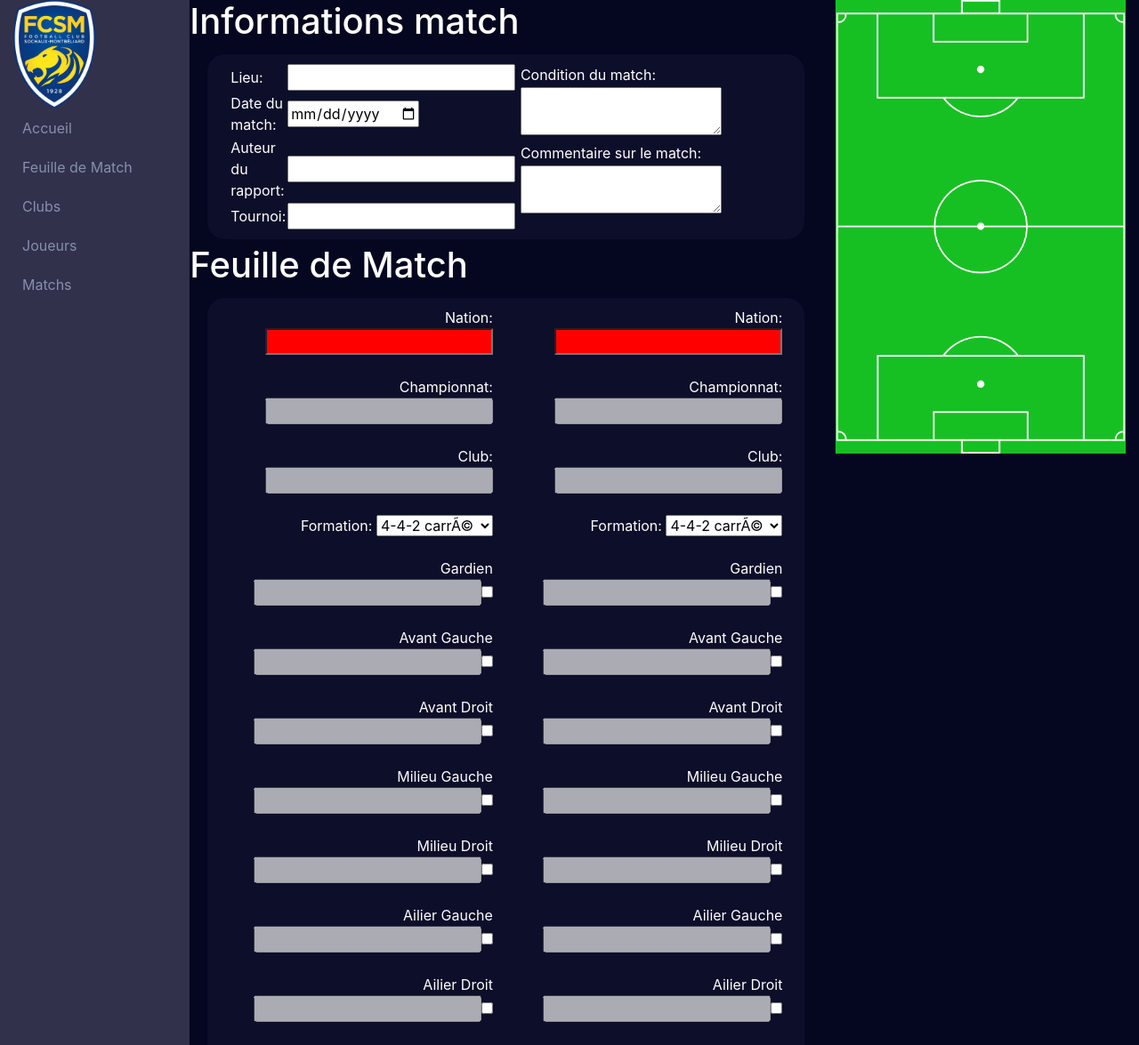
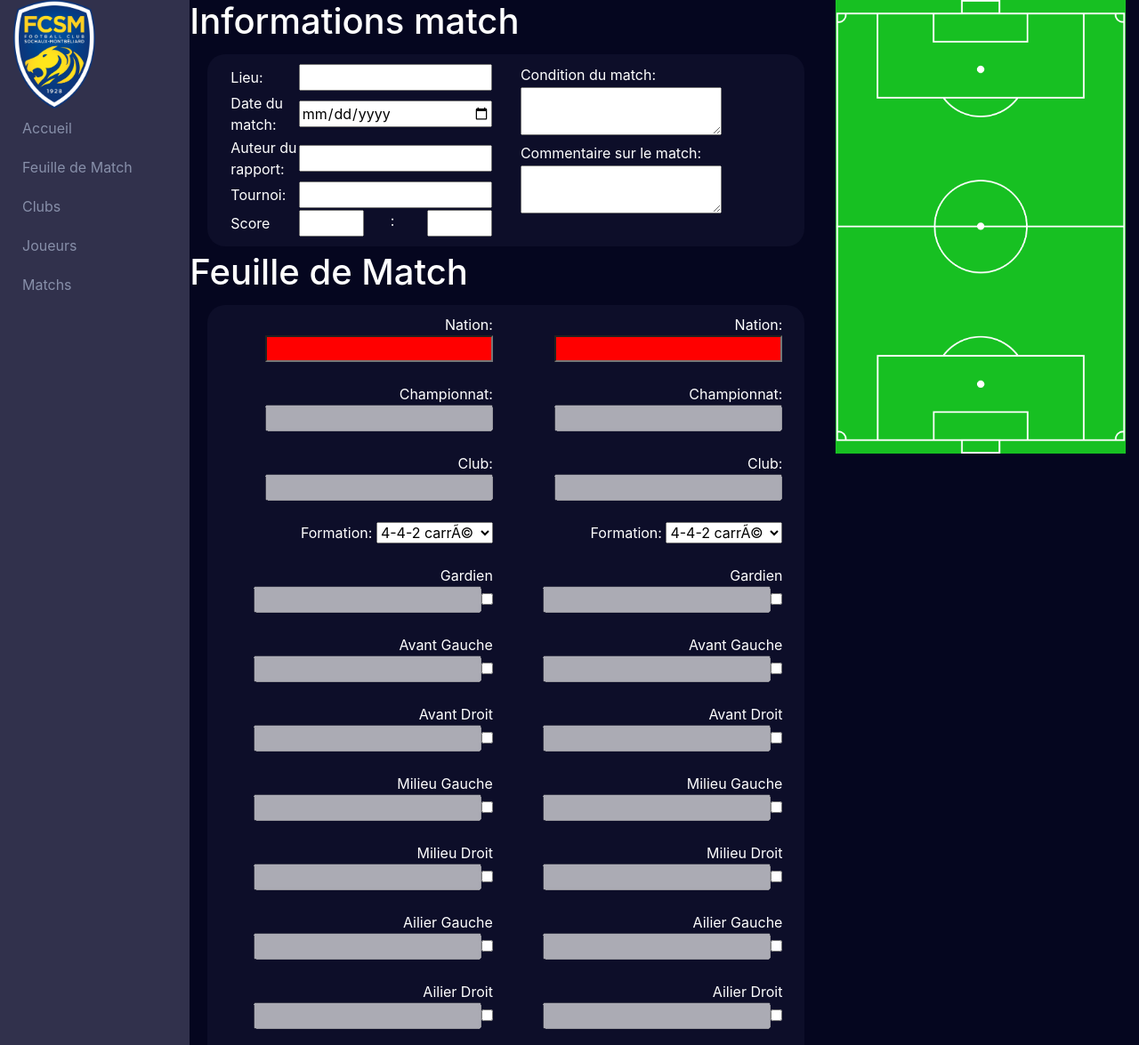
Before and after one commit to AntoinePy/Sochaux, a PHP site: page /feuilleMatch.php in a window 1280 px wide. Shown: the top 1175 px of the page at 89% size. Run offline with PHP 8.4, Linux system fonts and the light colour scheme; a user stored in the database is signed in; data comes from the database, SQL or seed files in the repository; data that the repository does not hold is empty; some libraries are stand-ins or nearby versions.

Commit message:
Modification BDD + enregistrement du score dans la table clubs_matchs

```diff
--- a/ProjetV2/commentaireJoueur.php
+++ b/ProjetV2/commentaireJoueur.php
@@ -93,6 +93,8 @@ include 'php/connectionJoueurs.php';
                 <input type="hidden" name="club2ID" value="<?php echo $idClub2?>">
                 <input type="hidden" name="nbJoueursInterressants1" value="<?php echo sizeof($joueursInterressantsEquipe1)?>">
                 <input type="hidden" name="nbJoueursInterressants2" value="<?php echo sizeof($joueursInterressantsEquipe2)?>">
+                <input type="hidden" name="scoreEquipe1" value="<?php echo $posts['scoreEquipe1'] ?>">
+                <input type="hidden" name="scoreEquipe2" value="<?php echo $posts['scoreEquipe2'] ?>">
 
                 <div class="row"><h1>Informations du match</h1></div>
 
--- a/ProjetV2/feuilleMatch.php
+++ b/ProjetV2/feuilleMatch.php
@@ -30,10 +30,26 @@ include 'php/checkSession.php';
                     <div class="row inputSelection">
                         <div class="col-sm-6">
                             <table>
-                                <tr><td>Lieu: </td><td><input type="text" name="lieuMatch" id="inputLieuMatch"></td></tr>
-                                <tr><td>Date du match: </td><td><input type="date" name="dateMatch" id="inputDateMatch"></td></tr>
-                                <tr><td>Auteur du rapport: </td><td><input type="text" name="auteurMatch" id="inputAuteurMatch"></td></tr>
-                                <tr><td>Tournoi: </td><td><input type="text" name="tournoiMatch" id="inputTournoiMatch" list="tournoiList" oninput="updateTournoi()" onkeypress="return addTournoi(event)"></td></tr>
+                                <tr><td>Lieu: </td><td><input type="text" name="lieuMatch" id="inputLieuMatch"  style="width: 100%"></td></tr>
+                                <tr><td>Date du match: </td><td><input type="date" name="dateMatch" id="inputDateMatch"  style="width: 100%"></td></tr>
+                                <tr><td>Auteur du rapport: </td><td><input type="text" name="auteurMatch" id="inputAuteurMatch"  style="width: 100%"></td></tr>
+                                <tr><td>Tournoi: </td><td><input type="text" name="tournoiMatch" id="inputTournoiMatch"  style="width: 100%" list="tournoiList" oninput="updateTournoi()" onkeypress="return addTournoi(event)"></td></tr>
+                                <tr>
+                                    <td>Score</td>
+                                    <td>
+                                        <div class="row">
+                                            <div class="col-sm-5">
+                                                <input type="text" name="scoreEquipe1" style="width: 100%">
+                                            </div>
+                                            <div class="col-sm-2">
+                                                :
+                                            </div>
+                                            <div class="col-sm-5">
+                                                <input type="text" name="scoreEquipe2" style="width: 100%">
+                                            </div>
+                                        </div>
+                                    </td>
+                                </tr>
                             </table>
                         </div>
                         <div class="col-sm-6">
--- a/bdd.sql
+++ b/bdd.sql
@@ -203,8 +203,8 @@ CREATE TABLE `matchs` (
   `CompositionID2` smallint(3) UNSIGNED DEFAULT NULL
 ) ENGINE=InnoDB DEFAULT CHARSET=latin1;
 
-INSERT INTO `matchs` (`MatchID`, `MatchPlace`, `MatchDate`, `MatchCondition`, `MatchComment`, `MatchAuthor`, `MatchScore`, `TournamentID`, `ClubID1`, `ClubID2`, `CompositionID1`, `CompositionID2`) VALUES
-(1, 'Stade Bonal', '2018-02-24', 'Beaucoup de pluie', 'bonne equipe de Sochaux', 'Bastien', '3 - 0',1,1,2,1,2);
+INSERT INTO `matchs` (`MatchID`, `MatchPlace`, `MatchDate`, `MatchCondition`, `MatchComment`, `MatchAuthor`, `TournamentID`, `ClubID1`, `ClubID2`, `CompositionID1`, `CompositionID2`) VALUES
+(1, 'Stade Bonal', '2018-02-24', 'Beaucoup de pluie', 'bonne equipe de Sochaux', 'Bastien',1,1,2,1,2);
 
 -- --------------------------------------------------------
 
```
Also changed, not shown: ProjetV2/php/soumissionFeuilleDeMatchCommentaire.php (+34 -1 lines).
